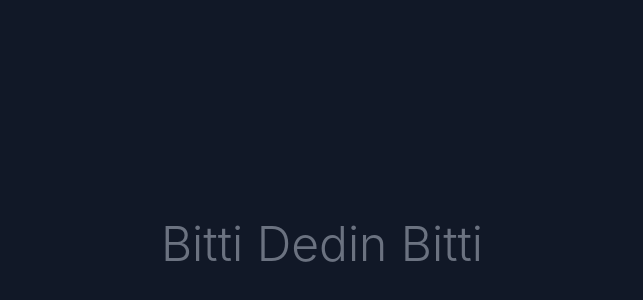
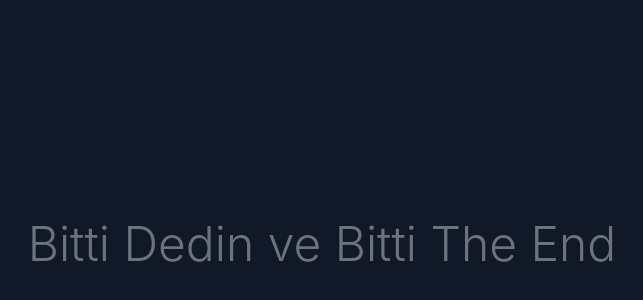
Before and after one commit to ycyazilimgelistirme/Saliha, a plain HTML site: page index.html in a window 1280 px wide. Shown: the part 156-456 px from the top of the page, without its empty margins (318-961 px from the left). Drawn offline with nearby package versions, Linux system fonts and the light colour scheme.

Commit message:
Update index.html

```diff
--- a/index.html
+++ b/index.html
@@ -25,7 +25,8 @@
     -->
     <main>
         <h1 class="text-3xl md:text-5xl font-light">
-            Bitti Dedin Bitti
+            Bitti Dedin ve Bitti
+            The End
         </h1>
     </main>
 </body>
```
